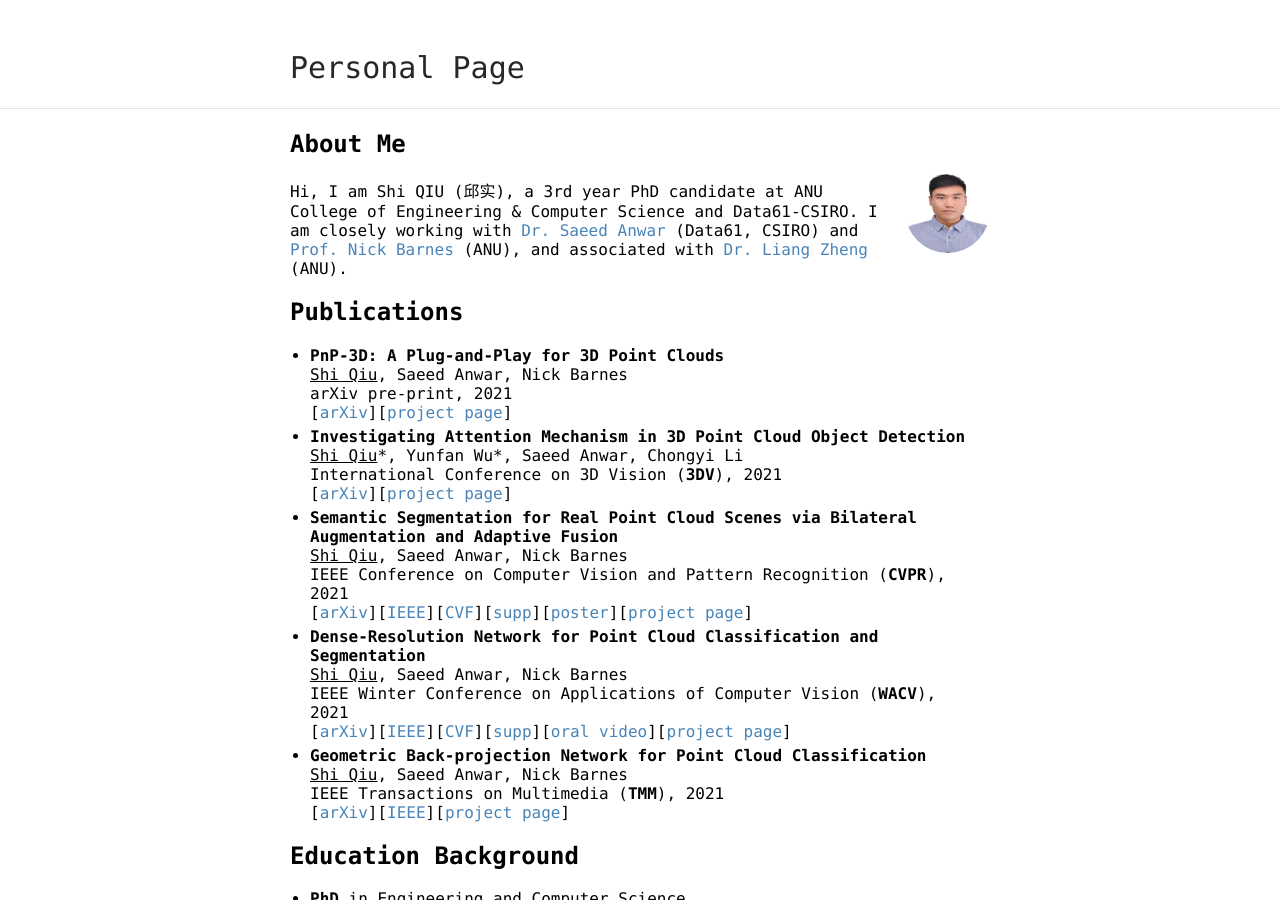
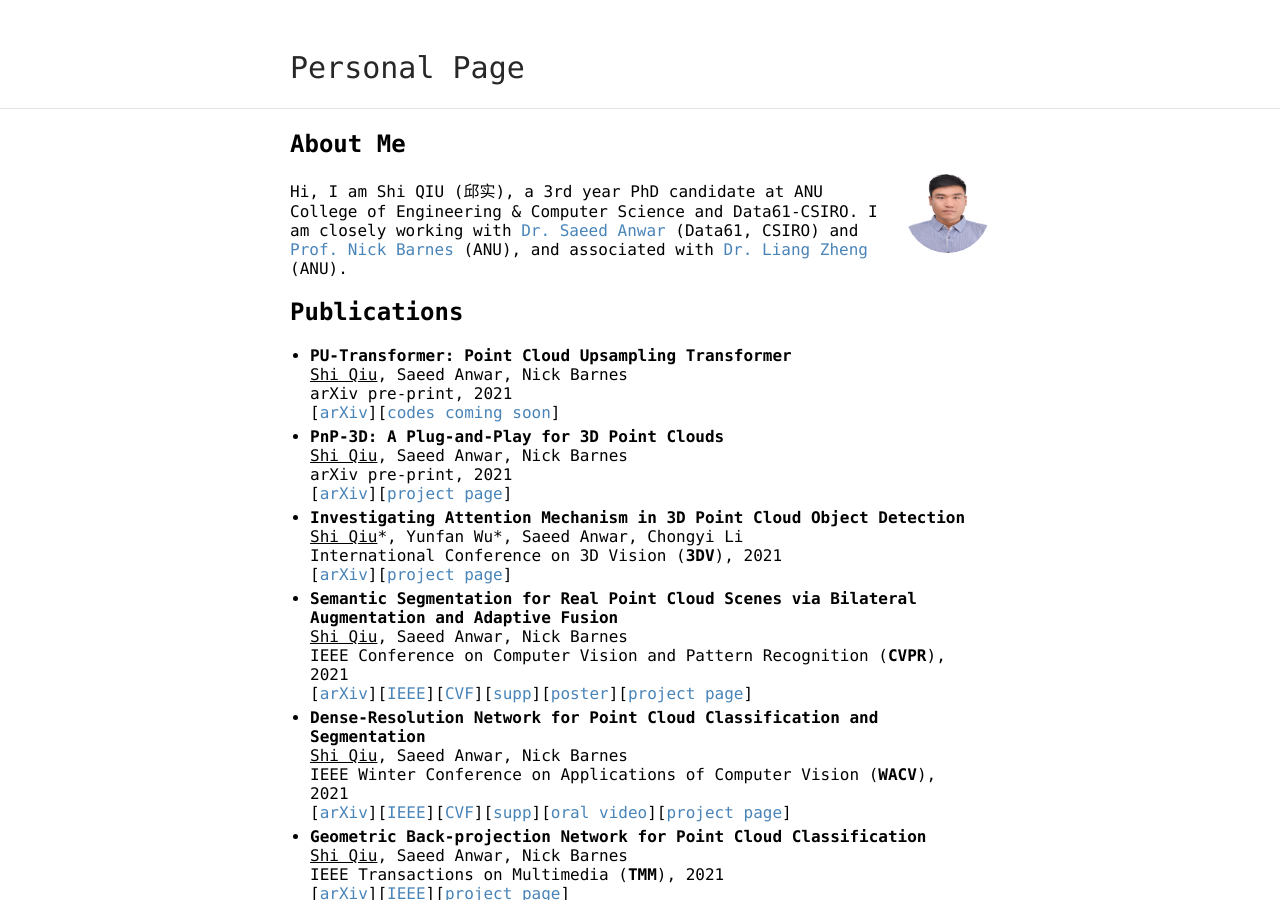
Before and after one commit to ShiQiu0419/ShiQiu0419.github.io, a Jekyll site: the page built from index.md, in a window 1280 px wide and 900 px high. Built offline with Jekyll 4.4.1, drawn with Linux system fonts in a browser that asks for light colours; our own code applies the rules of GitHub Pages for plain Markdown files.

Commit message:
Update index.md

```diff
--- a/index.md
+++ b/index.md
@@ -8,6 +8,10 @@ layout: default
 Hi, I am Shi QIU (邱实), a 3rd year PhD candidate at ANU College of Engineering & Computer Science and Data61-CSIRO. I am closely working with [Dr. Saeed Anwar](https://saeed-anwar.github.io/) (Data61, CSIRO) and [Prof. Nick Barnes](http://users.cecs.anu.edu.au/~nmb/) (ANU), and associated with [Dr. Liang Zheng](https://zheng-lab.cecs.anu.edu.au/index.html) (ANU).
 
 ## Publications
+* **PU-Transformer: Point Cloud Upsampling Transformer**
+<ins>Shi Qiu</ins>, Saeed Anwar, Nick Barnes
+arXiv pre-print, 2021
+[[arXiv](https://arxiv.org/abs/2111.12242)][[codes coming soon](https://shiqiu0419.github.io/)]
 * **PnP-3D: A Plug-and-Play for 3D Point Clouds**
 <ins>Shi Qiu</ins>, Saeed Anwar, Nick Barnes
 arXiv pre-print, 2021
```
